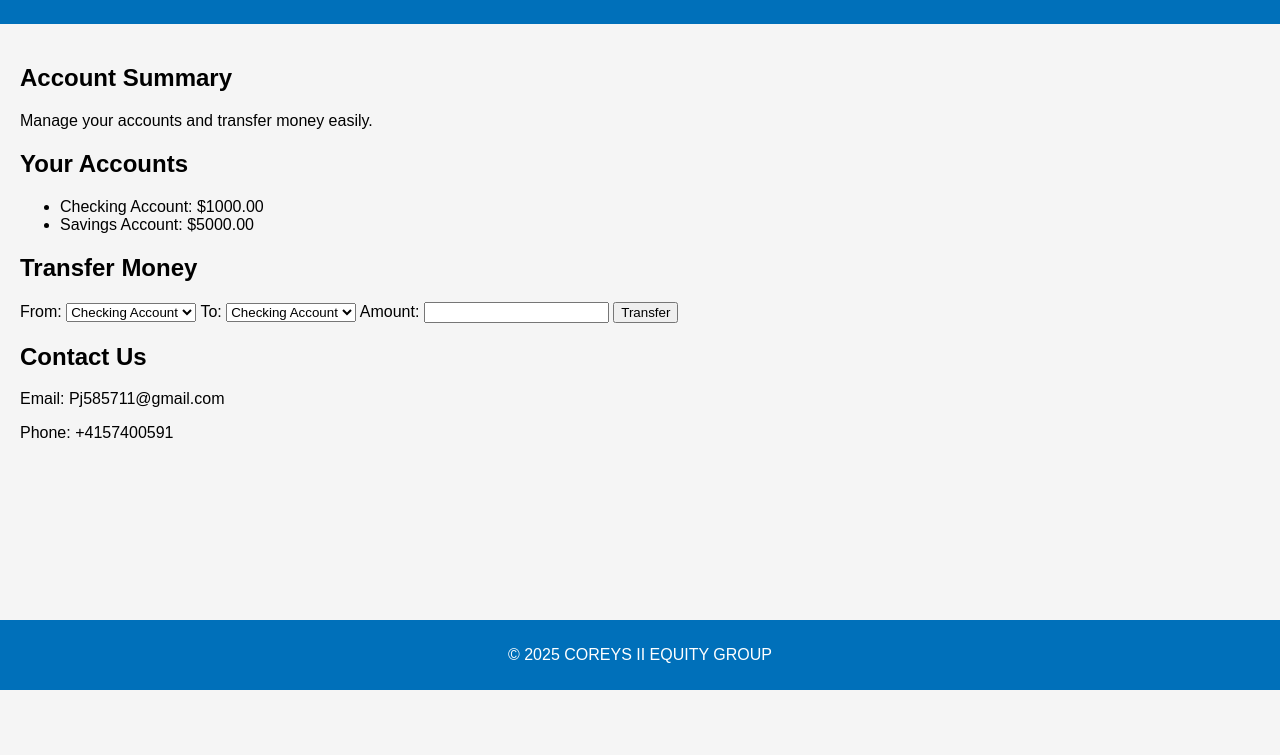
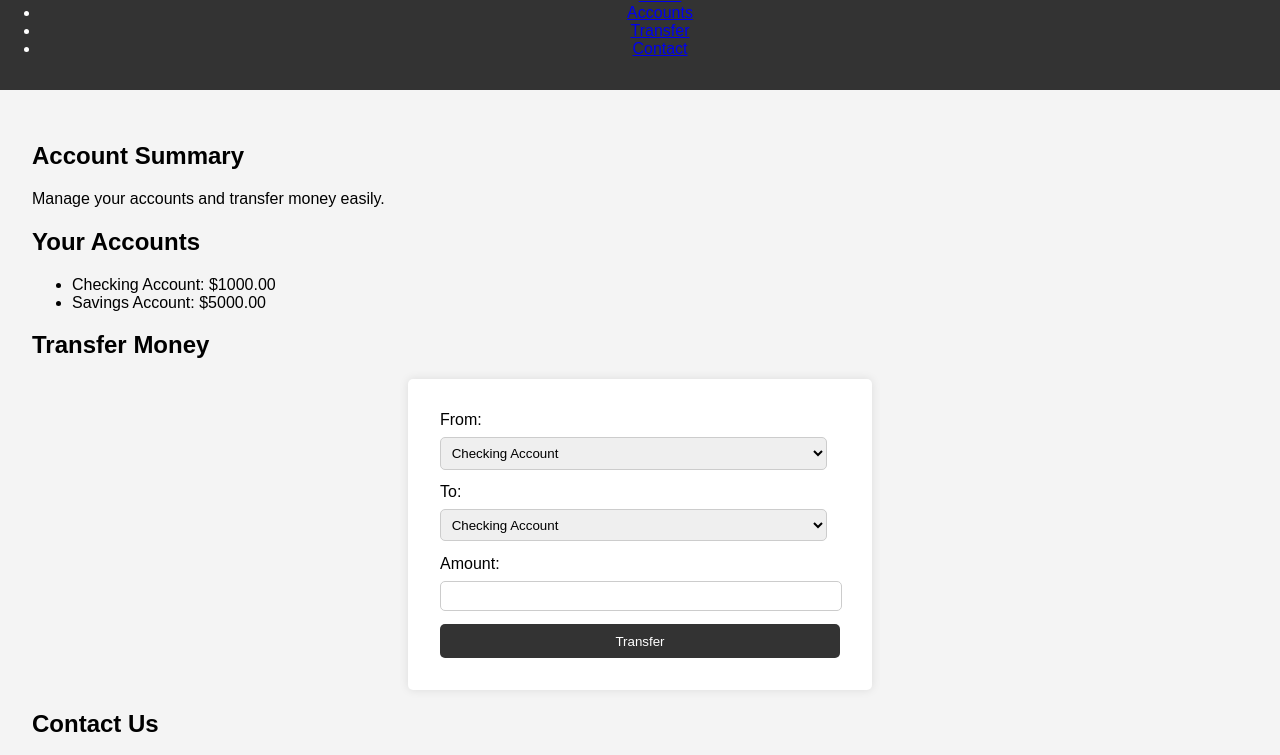
Before and after one commit to CoreysII/banking-website, a plain HTML site: page Index.html in a window 1280 px wide. Shown: the part 110-865 px from the top of the page. Before the commit the page ends 800 px from the top, so only its background shows below. Drawn offline with Linux system fonts and the light colour scheme.

Commit message:
Update styles.css

```diff
--- a/css/styles.css
+++ b/css/styles.css
@@ -2,45 +2,52 @@ body {
     font-family: Arial, sans-serif;
     margin: 0;
     padding: 0;
-    background-color: #f5f5f5;
+    background-color: #f4f4f4;
 }
 
-header {
-    background-color: #0070ba;
+header, footer {
+    background-color: #333;
     color: white;
-    padding: 10px 0;
     text-align: center;
-}
-
-header nav ul {
-    list-style-type: none;
-    padding: 0;
-}
-
-header nav ul li {
-    display: inline;
-    margin: 0 10px;
-}
-
-header nav ul li a {
-    color: white;
-    text-decoration: none;
+    padding: 1em 0;
 }
 
 main {
-    padding: 20px;
+    padding: 2em;
 }
 
-section {
-    margin-bottom: 20px;
+form {
+    max-width: 400px;
+    margin: 0 auto;
+    background: white;
+    padding: 2em;
+    border-radius: 5px;
+    box-shadow: 0 0 10px rgba(0, 0, 0, 0.1);
 }
 
-footer {
-    background-color: #0070ba;
+label {
+    display: block;
+    margin-bottom: 0.5em;
+}
+
+input, select {
+    width: calc(100% - 1em);
+    padding: 0.5em;
+    margin-bottom: 1em;
+    border: 1px solid #ccc;
+    border-radius: 5px;
+}
+
+button {
+    width: 100%;
+    padding: 0.7em;
+    background-color: #333;
     color: white;
-    text-align: center;
-    padding: 10px 0;
-    position: fixed;
-    width: 100%;
-    bottom: 0;
+    border: none;
+    border-radius: 5px;
+    cursor: pointer;
 }
+
+button:hover {
+    background-color: #555;
+}
```
